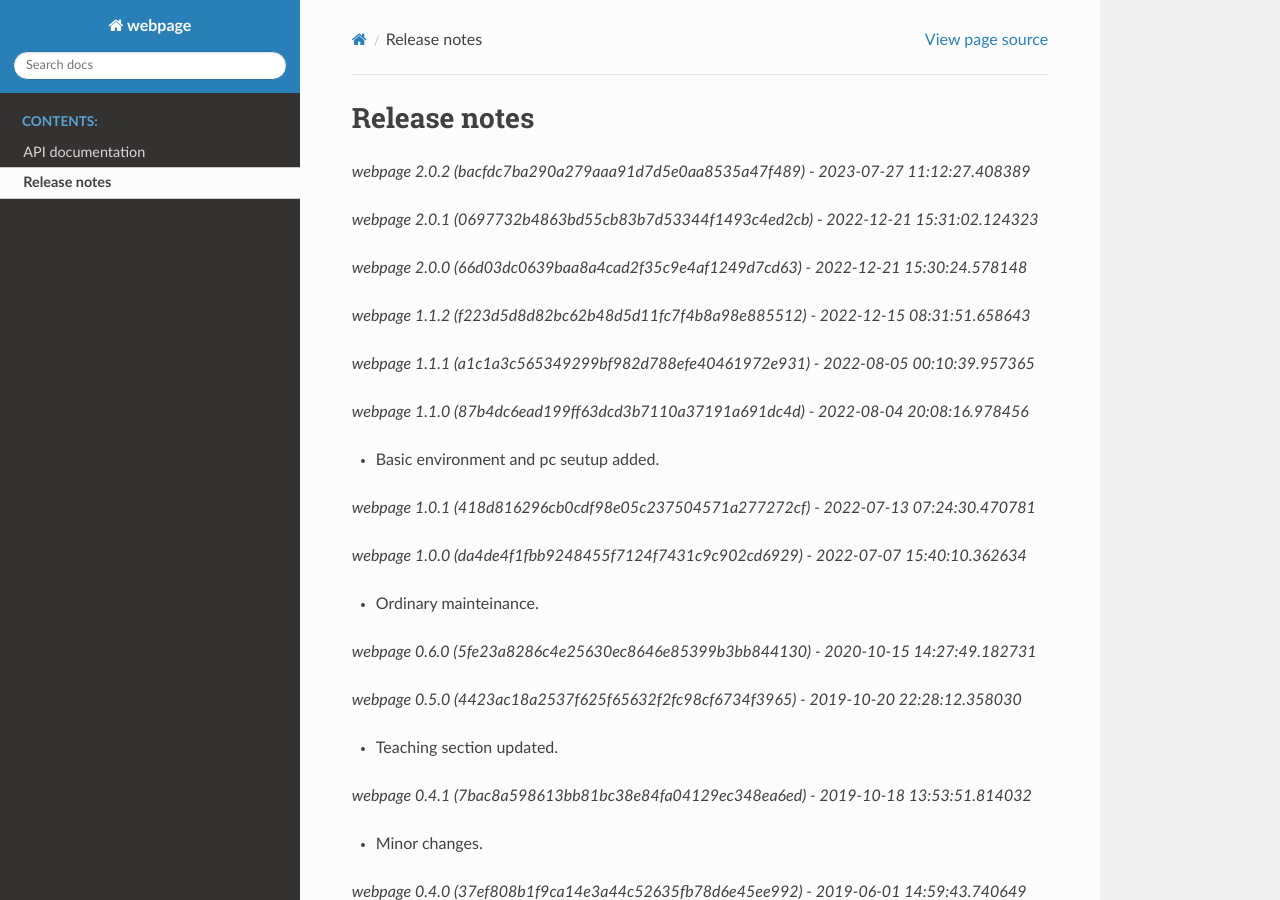
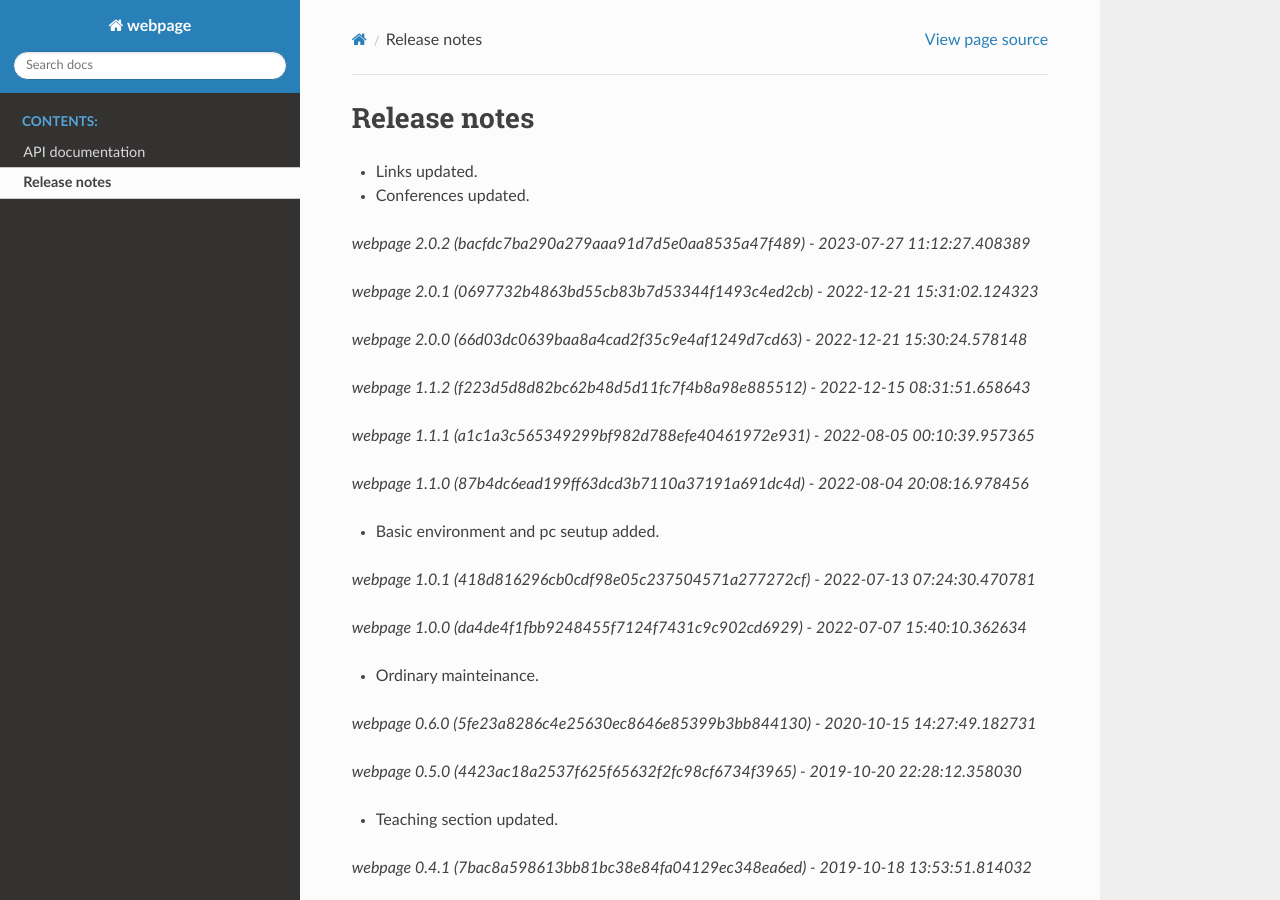
Before and after one commit to lucabaldini/webpage, a Sphinx documentation site: the page built from docs/release_notes.rst, in a window 1280 px wide and 900 px high. Built offline with Sphinx 7.4.7 and the Read the Docs theme 3.1.0, drawn with Linux system fonts in a browser that asks for light colours.

Commit message:
Release notes updated.

```diff
--- a/docs/release_notes.rst
+++ b/docs/release_notes.rst
@@ -1,6 +1,8 @@
 Release notes
 =============
 
+* Links updated.
+* Conferences updated.
 
 *webpage 2.0.2 (bacfdc7ba290a279aaa91d7d5e0aa8535a47f489) - 2023-07-27 11:12:27.408389*
 
```
